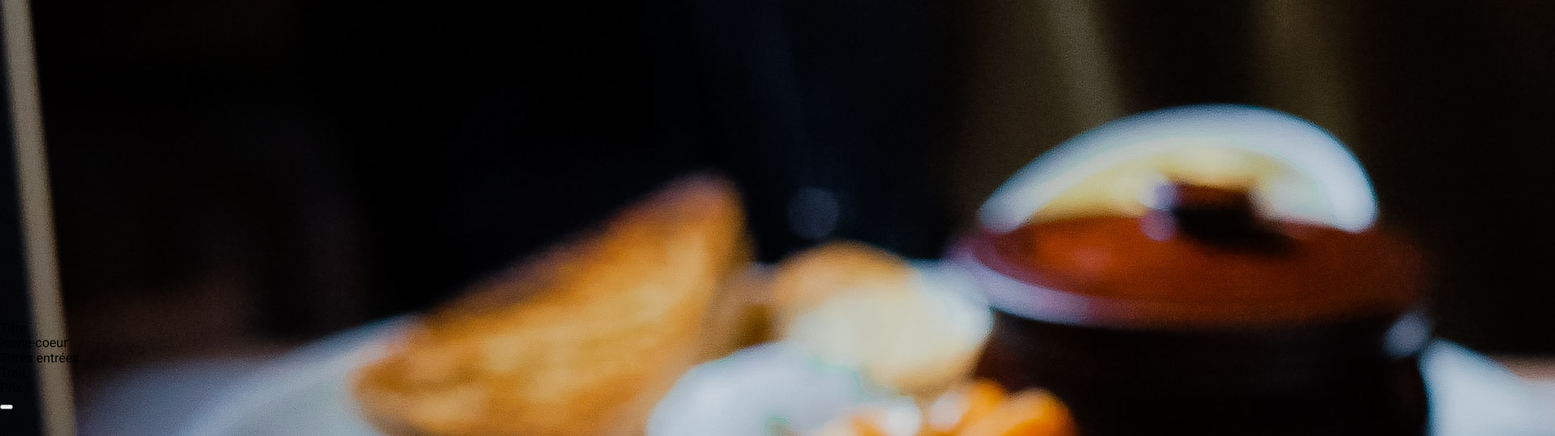
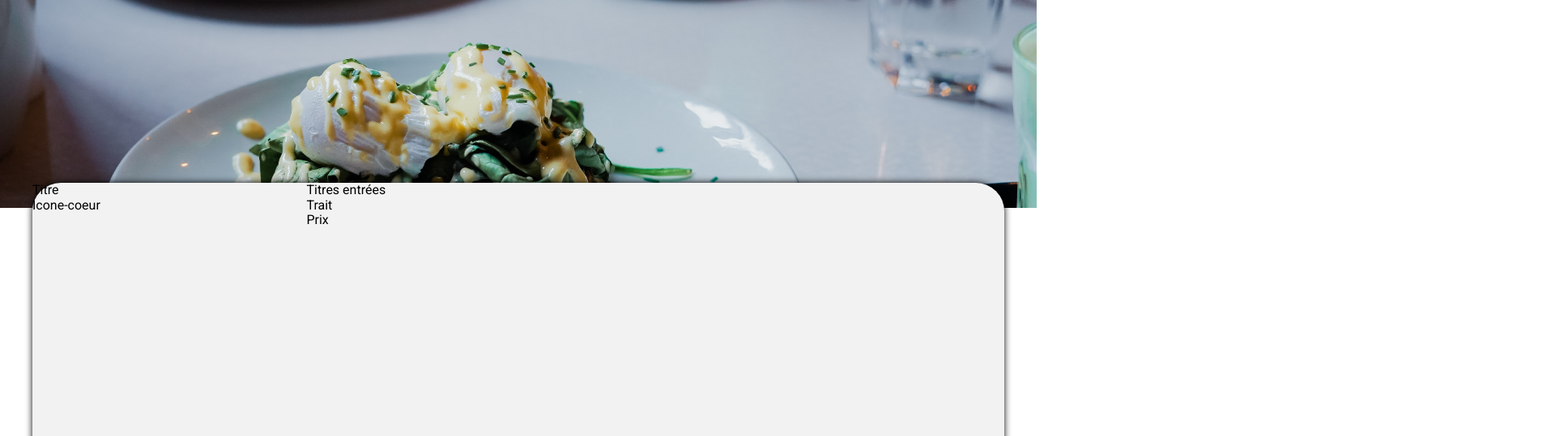
Before and after one commit to FlorianBeau/FlorianBeau_3_15092021, a website: page html/menu-a-la-francaise.html in a window 1280 px wide. Shown: the part 77-616 px from the top of the page at 81% size, 1920 px wide, since content can reach past the window. Drawn offline with Linux system fonts and the light colour scheme; a web font is replaced by a local one.

Commit message:
Commit section page à la française

```diff
--- a/html/menu-a-la-francaise.html
+++ b/html/menu-a-la-francaise.html
@@ -55,7 +55,7 @@
             <i class="fas fa-arrow-left"></i>
           </div>
           <div>
-          <img src="/images/ohmyfood@2x.svg" alt="Logo ohmyfood"/>
+            <img src="/images/ohmyfood@2x.svg" alt="Logo ohmyfood" />
           </div>
         </div>
       </a>
@@ -63,9 +63,14 @@
 
     <!-- Corps de page -->
     <main>
-      <div id="div-background">
-        <img src="../images/a-la-francaise.jpg" alt="Restaurant à la Française">
+      <div id="div-container">
+        <img
+          src="../images/a-la-francaise.jpg"
+          alt="Restaurant à la Française"
+        />
       </div>
+
+      <div id="container-background">
         <div>
           <div>Titre</div>
           <div>
@@ -95,9 +100,12 @@
         <section id="plats"></section>
         <section id="desserts"></section>
         <section id="desserts"></section>
-      <button>
+      </div>
     </main>
   </body>
+  <div>
+    <button>BOUTON</button>
+  </div>
   <footer>
     <div>
       <div>
--- a/sass/menus-restaurants.scss
+++ b/sass/menus-restaurants.scss
@@ -1,4 +1,5 @@
 @import "../utils/normalize";
+@import "../utils/variables";
 
 // Polices //--------------------------------------------------------------
 * {
@@ -53,14 +54,28 @@ body {
     }
   }
   main {
-    #div-background {
+    div img {
+      height: 260px;
+      width: 100%;
+      object-fit: cover;
+      object-position: center;
+    }
+    #container-background {
       height: 400px;
+      max-width: 1200px;
+      background-color: #f2f2f2;
+      margin: -35px auto;
+      position: relative;
+      border-radius: 35px 35px;
+      display: flex;
+      justify-content: space-between;
+      box-shadow: 0px 0px 8px 0px;
     }
   }
 }
 // FOOTER--------------------------------------------------------------
 footer {
-  background-color: #353535;
+  background-color: $background-footer;
 
   > div:nth-child(1) {
     display: flex;
```
Also changed, not shown: sass/menus-restaurants.css, 1 other file. Lines whose indentation alone changed are shown as unchanged.
